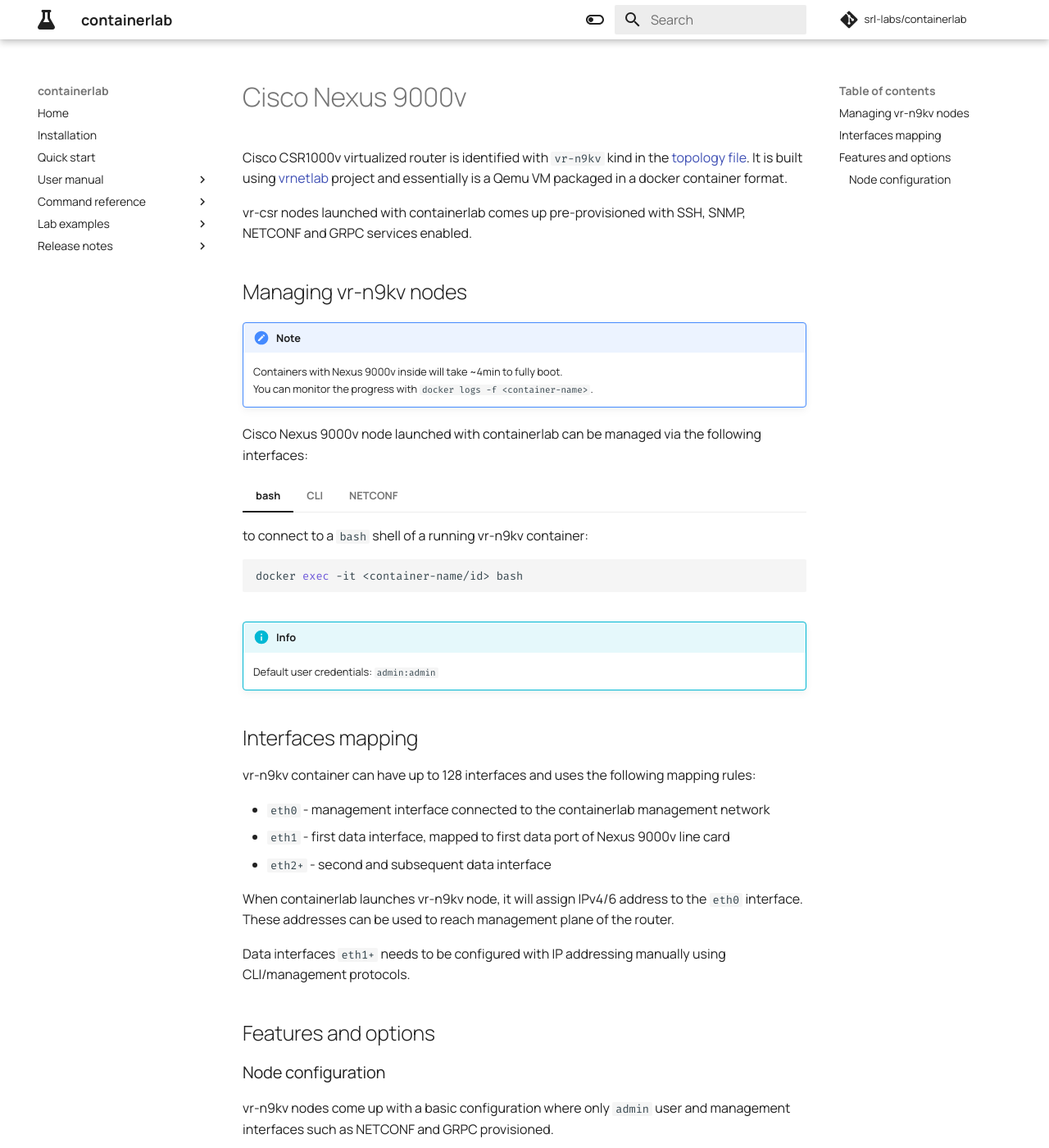
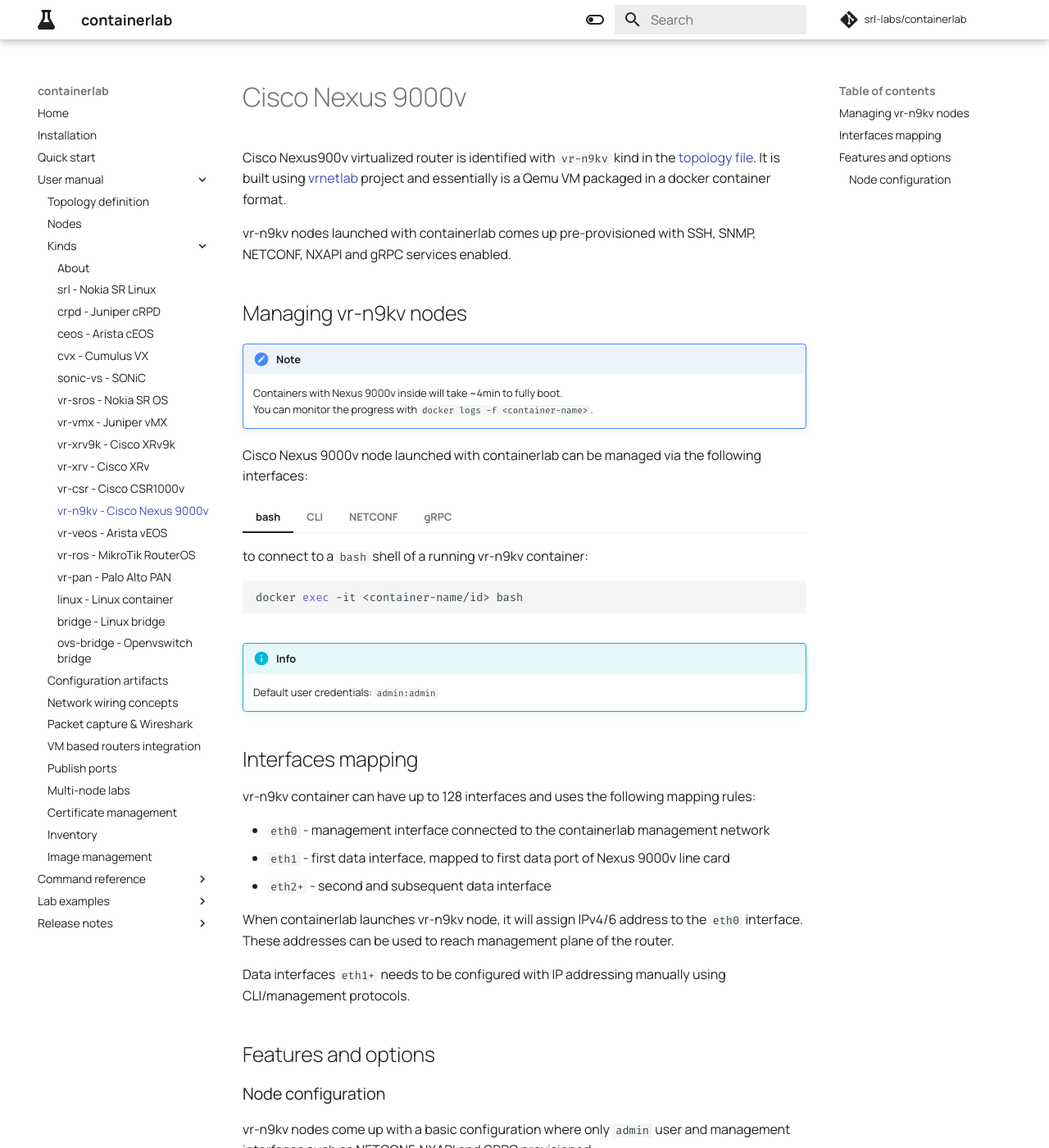
Before and after one commit to srl-labs/containerlab, an MkDocs documentation site: the page built from docs/manual/kinds/vr-n9kv.md, in a window 1280 px wide and 1400 px high. Shown: the whole window at 82% size. Built offline with MkDocs 1.6.1 and Material for MkDocs 9.7.7, drawn with Linux system fonts in a browser that asks for light colours; comment, search, counter and statistics services are not loaded; some of the changed text lies outside the part shown.

Commit message:
a few doc fixes/additions

```diff
--- a/docs/manual/kinds/vr-n9kv.md
+++ b/docs/manual/kinds/vr-n9kv.md
@@ -1,8 +1,8 @@
 # Cisco Nexus 9000v
 
-Cisco CSR1000v virtualized router is identified with `vr-n9kv` kind in the [topology file](../topo-def-file.md). It is built using [vrnetlab](../vrnetlab.md) project and essentially is a Qemu VM packaged in a docker container format.
+Cisco Nexus900v virtualized router is identified with `vr-n9kv` kind in the [topology file](../topo-def-file.md). It is built using [vrnetlab](../vrnetlab.md) project and essentially is a Qemu VM packaged in a docker container format.
 
-vr-csr nodes launched with containerlab comes up pre-provisioned with SSH, SNMP, NETCONF and GRPC services enabled.
+vr-n9kv nodes launched with containerlab comes up pre-provisioned with SSH, SNMP, NETCONF, NXAPI and gRPC services enabled.
 
 ## Managing vr-n9kv nodes
 
@@ -45,4 +47,4 @@ Data interfaces `eth1+` needs to be configured with IP addressing manually using
 
 ## Features and options
 ### Node configuration
-vr-n9kv nodes come up with a basic configuration where only `admin` user and management interfaces such as NETCONF and GRPC provisioned.
+vr-n9kv nodes come up with a basic configuration where only `admin` user and management interfaces such as NETCONF, NXAPI and GRPC provisioned.
--- a/mkdocs.yml
+++ b/mkdocs.yml
@@ -18,8 +18,10 @@ nav:
           - vr-xrv9k - Cisco XRv9k: manual/kinds/vr-xrv9k.md
           - vr-xrv - Cisco XRv: manual/kinds/vr-xrv.md
           - vr-csr - Cisco CSR1000v: manual/kinds/vr-csr.md
+          - vr-n9kv - Cisco Nexus 9000v: manual/kinds/vr-n9kv.md
           - vr-veos - Arista vEOS: manual/kinds/vr-veos.md
           - vr-ros - MikroTik RouterOS: manual/kinds/vr-ros.md
+          - vr-pan - Palo Alto PAN: manual/kinds/vr-pan.md
           - linux - Linux container: manual/kinds/linux.md
           - bridge - Linux bridge: manual/kinds/bridge.md
           - ovs-bridge - Openvswitch bridge: manual/kinds/ovs-bridge.md
```
Also changed, not shown: other parts of docs/manual/kinds/vr-n9kv.md (+2 -0 lines), README.md (+2 -1 lines), docs/index.md (+2 -1 lines), docs/manual/vrnetlab.md (+1 -1 lines).
